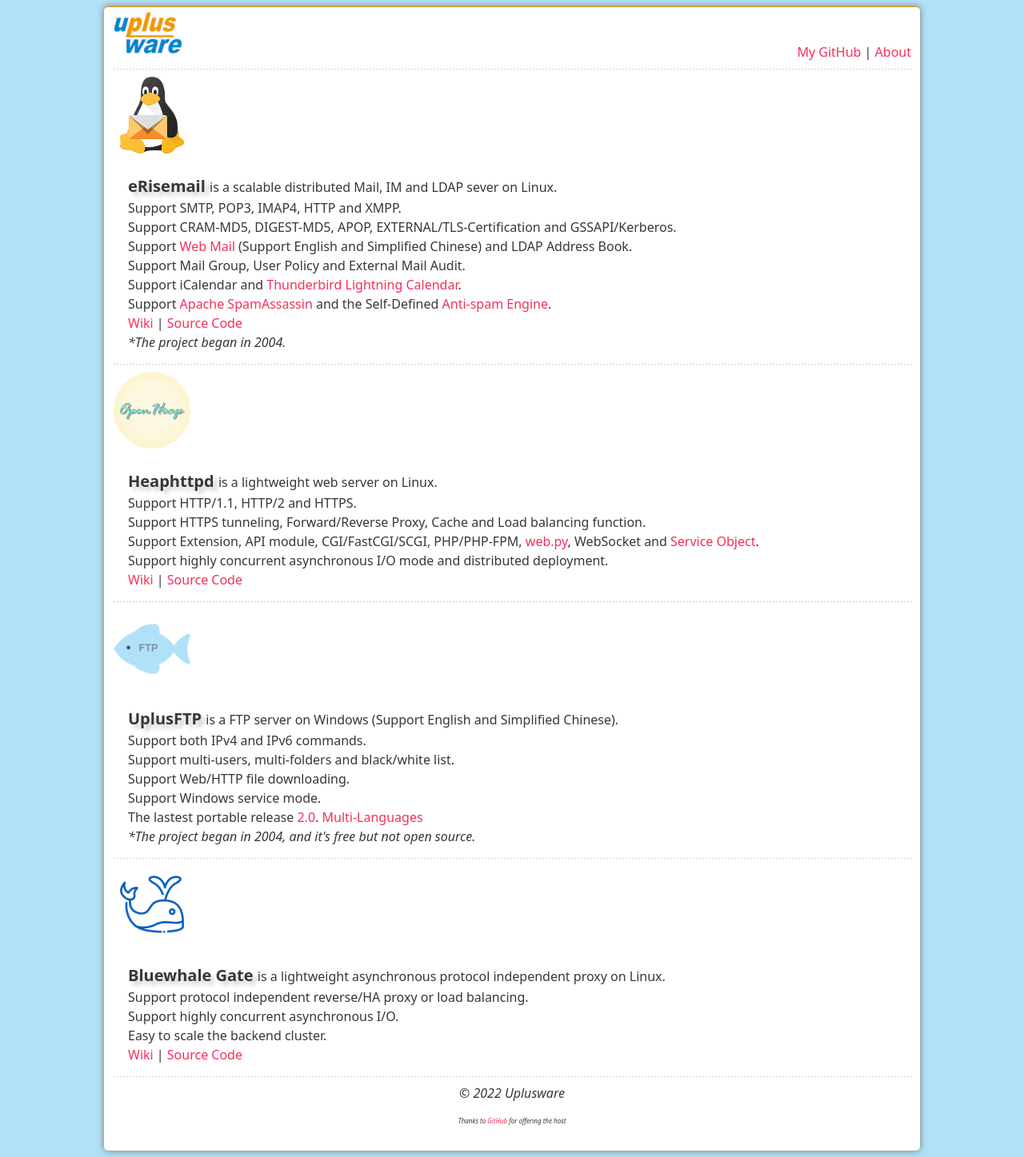
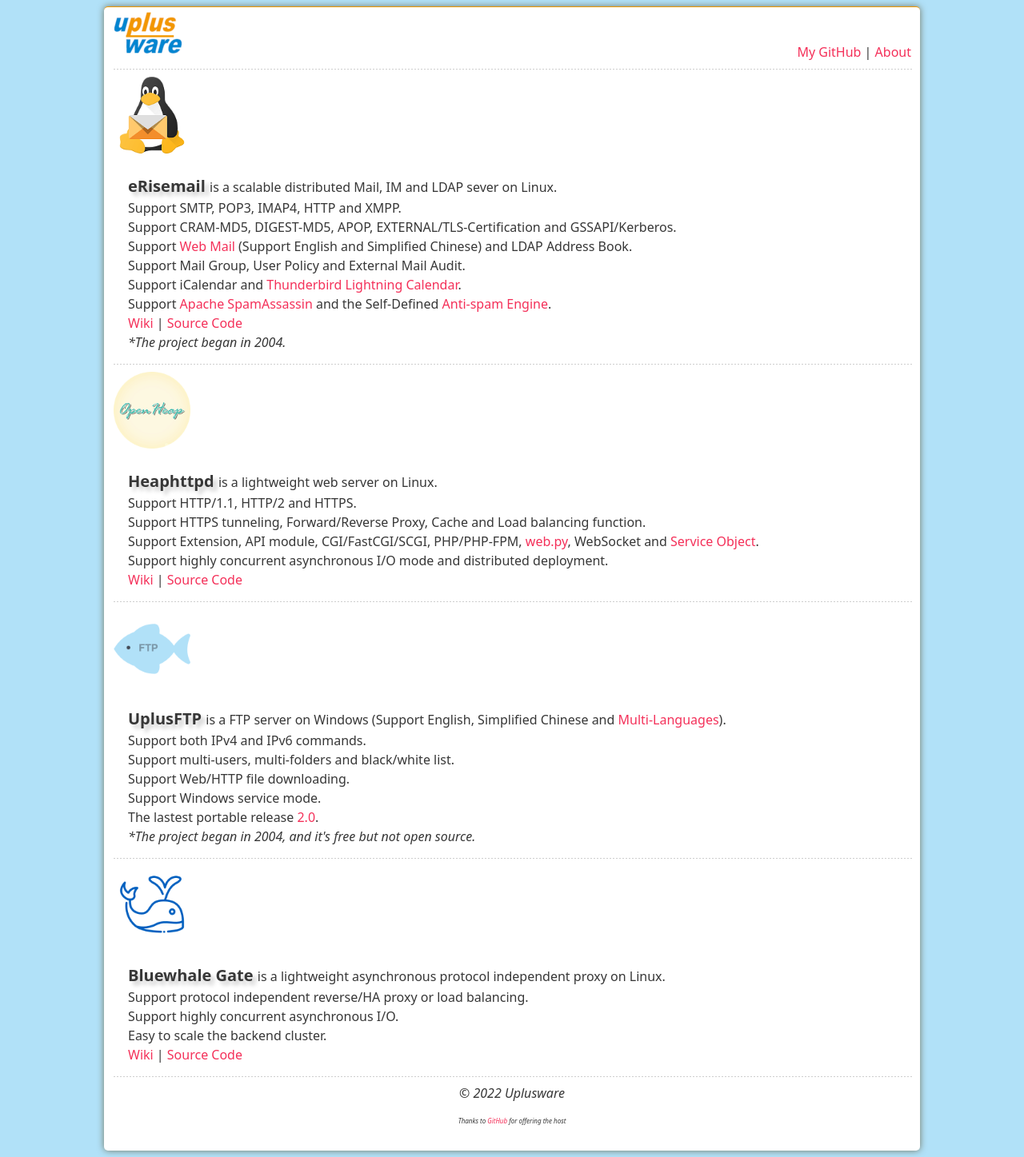
Before and after one commit to uplusware/uplusware.github.io, a Jekyll site: the page index.html, which Jekyll copies as it is, in a window 1280 px wide. Shown: the whole page at 80% size. Built offline with Jekyll 4.4.1, drawn with Linux system fonts in a browser that asks for light colours.

Commit message:
Update index.html

```diff
--- a/index.html
+++ b/index.html
@@ -52,12 +52,12 @@
 		</td><td valign="middle">
 		</td></tr></table>
 		<ul>
-			<li><span style="text-shadow: 5px 5px 5px #cccccc; font-size: 125%"><strong>UplusFTP</strong> </span> is a FTP server on Windows (Support English and Simplified Chinese).</li>
+			<li><span style="text-shadow: 5px 5px 5px #cccccc; font-size: 125%"><strong>UplusFTP</strong> </span> is a FTP server on Windows (Support English, Simplified Chinese and <a href="https://github.com/uplusware/lang0x0804" target="_blank">Multi-Languages</a>).</li>
 			<li>Support both IPv4 and IPv6 commands.</li>
             		<li>Support multi-users, multi-folders and black/white list.</li>
 			<li>Support Web/HTTP file downloading.</li>
 			<li>Support Windows service mode.</li>
-			<li>The lastest portable release <a href="/projects/uplusftp/UplusFTPServer-2.0.zip" target="_blank">2.0</a>. <a href="https://github.com/uplusware/lang0x0804" target="_blank">Multi-Languages</a></li>
+			<li>The lastest portable release <a href="/projects/uplusftp/UplusFTPServer-2.0.zip" target="_blank">2.0</a>.</li>
 			<li><i>*The project began in 2004, and it's free but not open source.</i></li>
 		</ul>
 
```
